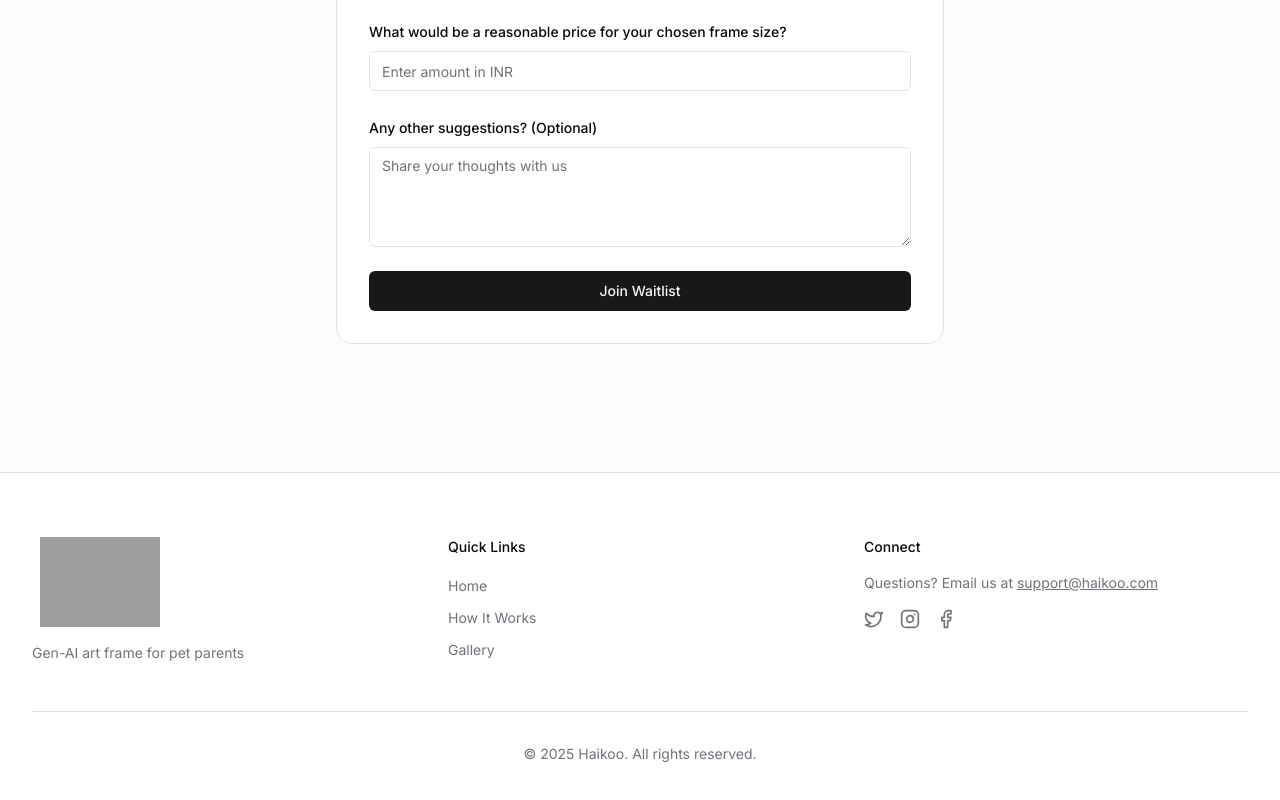
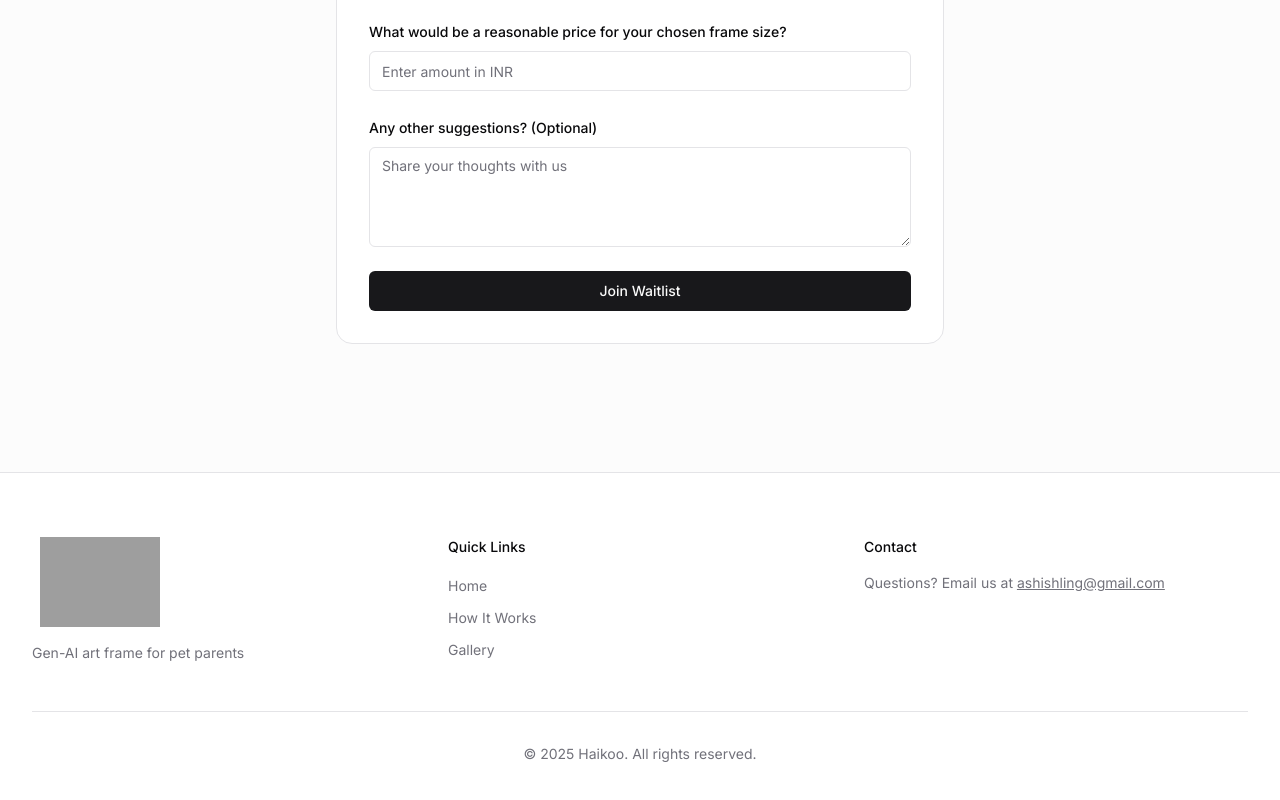
Before and after one commit to ashishling/haikoo, a Next.js app: page / in a window 1280 px wide. Shown: the part 3959-4759 px from the top of the page. Built offline with nearby package versions, Linux system fonts and the light colour scheme; grey boxes are pictures that could not be loaded.

Commit message:
Update footer: remove social links and update contact email

```diff
--- a/src/components/layout/footer.tsx
+++ b/src/components/layout/footer.tsx
@@ -1,7 +1,6 @@
 import Link from "next/link"
 import Image from "next/image"
 import { siteConfig } from "@/config/site"
-import { Facebook, Instagram, Twitter } from "lucide-react"
 
 export function Footer() {
   return (
@@ -48,9 +47,9 @@ export function Footer() {
             </ul>
           </div>
 
-          {/* Contact and Social */}
+          {/* Contact */}
           <div className="space-y-4">
-            <h3 className="text-sm font-medium">Connect</h3>
+            <h3 className="text-sm font-medium">Contact</h3>
             <p className="text-sm text-muted-foreground">
               Questions? Email us at{" "}
               <a
@@ -60,35 +59,6 @@ export function Footer() {
                 {siteConfig.company.support.email}
               </a>
             </p>
-            <div className="flex space-x-4">
-              <Link
-                href={siteConfig.social.twitter}
-                target="_blank"
-                rel="noopener noreferrer"
-                className="text-muted-foreground hover:text-foreground"
-              >
-                <Twitter className="h-5 w-5" />
-                <span className="sr-only">Twitter</span>
-              </Link>
-              <Link
-                href={siteConfig.social.instagram}
-                target="_blank"
-                rel="noopener noreferrer"
-                className="text-muted-foreground hover:text-foreground"
-              >
-                <Instagram className="h-5 w-5" />
-                <span className="sr-only">Instagram</span>
-              </Link>
-              <Link
-                href={siteConfig.social.facebook}
-                target="_blank"
-                rel="noopener noreferrer"
-                className="text-muted-foreground hover:text-foreground"
-              >
-                <Facebook className="h-5 w-5" />
-                <span className="sr-only">Facebook</span>
-              </Link>
-            </div>
           </div>
         </div>
 
--- a/src/config/site.ts
+++ b/src/config/site.ts
@@ -6,7 +6,7 @@ export const siteConfig = {
   company: {
     name: "Haikoo",
     support: {
-      email: "support@haikoo.com"
+      email: "ashishling@gmail.com"
     }
   },
 
```
